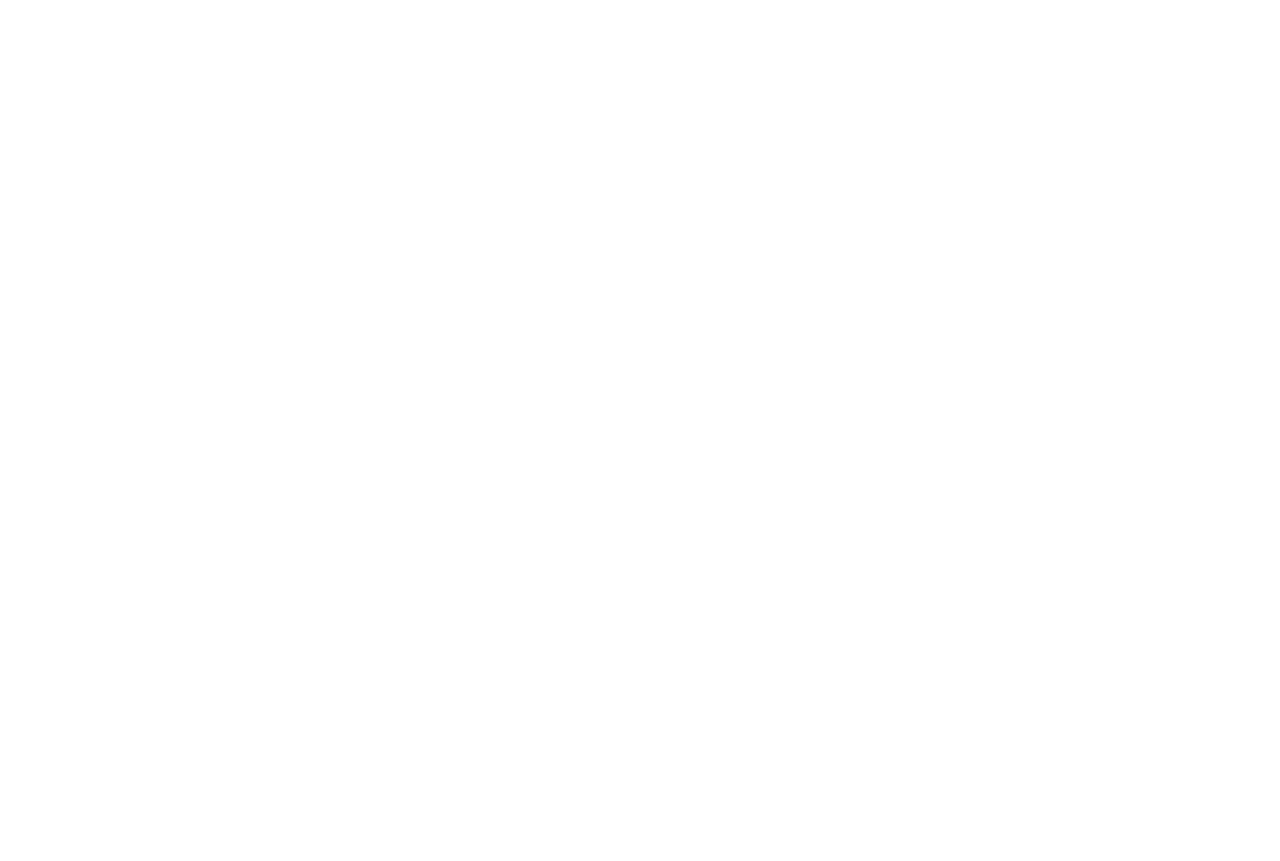
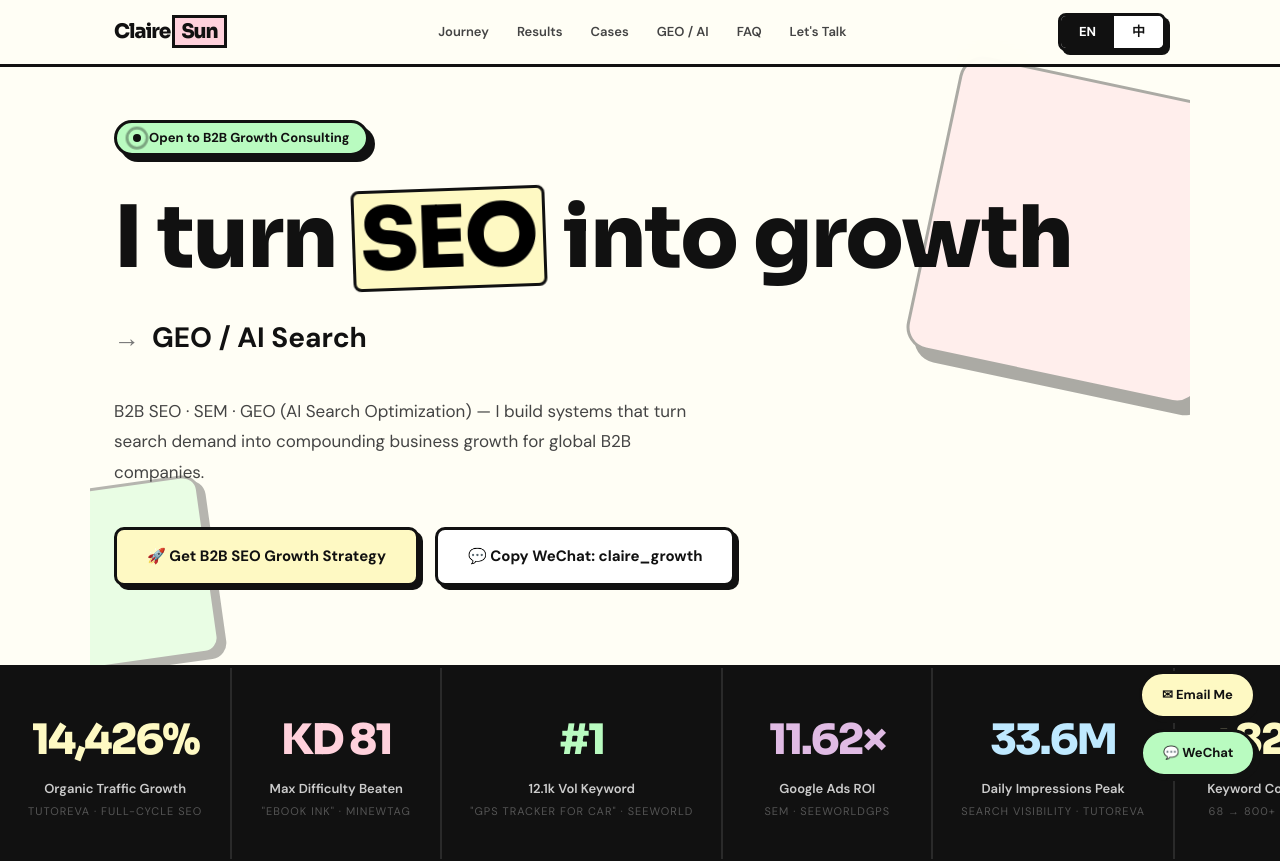
Before and after one commit to clairesun0731-art/claire-portfolio, a Next.js app: page / in a window 1280 px wide. Shown: the top 861 px of the page. Before the commit the page ends 800 px from the top, so only its background shows below. Built offline with nearby package versions, Linux system fonts and the light colour scheme.

Commit message:
fix: resolve hydration mismatch caused by browser extensions

```diff
--- a/app/layout.tsx
+++ b/app/layout.tsx
@@ -12,20 +12,25 @@ const geistMono = Geist_Mono({
   subsets: ["latin"],
 });
 
+// 1. 更新你的个人品牌 SEO 信息
 export const metadata: Metadata = {
-  title: "Create Next App",
-  description: "Generated by create next app",
+  title: "Claire Sun | B2B SEO & GEO Growth Expert",
+  description: "Growth Portfolio of Claire Sun - Specialized in B2B SEO, SEM, and AI Search Optimization.",
 };
 
-export default function RootLayout({ children }: { children: React.ReactNode }) {
+export default function RootLayout({
+  children,
+}: {
+  children: React.ReactNode;
+}) {
   return (
-    <html
-      lang="en"
-      className={`${geistSans.variable} ${geistMono.variable} ...`}
-      suppressHydrationWarning
-    >
-      <body>
-        {/* ... */}
+    <html lang="en" suppressHydrationWarning>
+      {/* 2. 必须把 font 变量加在 className 里，否则 globals.css 里的字体会失效 */}
+      <body
+        className={`${geistSans.variable} ${geistMono.variable} antialiased`}
+        suppressHydrationWarning
+      >
+        {children}
       </body>
     </html>
   );
```
